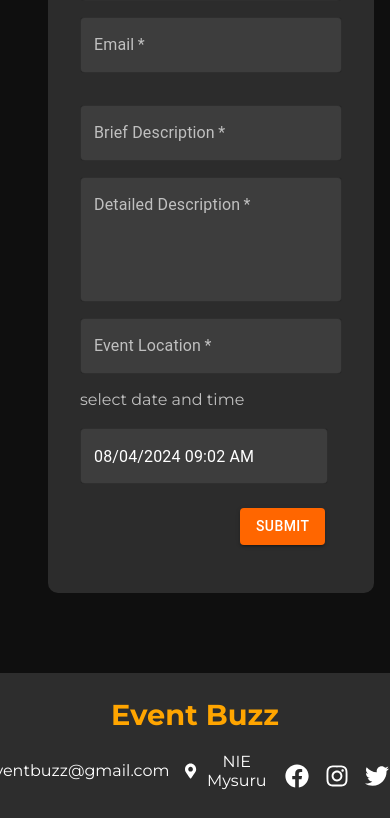
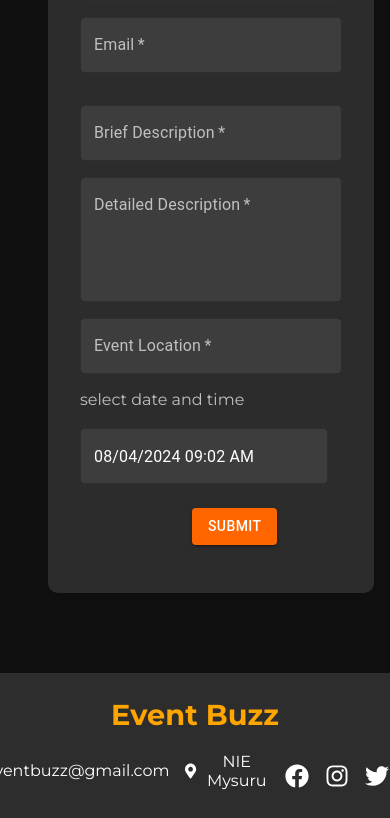
Before and after one commit to NiranjanBhat123/event_buzz_frontend, a React (Vite) app: page /host in a window 390 px wide. Shown: the part 541-1359 px from the top of the page. Built offline with nearby package versions, Linux system fonts and the light colour scheme.

Commit message:
Update Host.css

```diff
--- a/src/css/Host.css
+++ b/src/css/Host.css
@@ -35,7 +35,7 @@
 
     }
     #button-div{
-      margin-left: -12rem;
+      margin-left: -15rem;
     }
 
 
```
